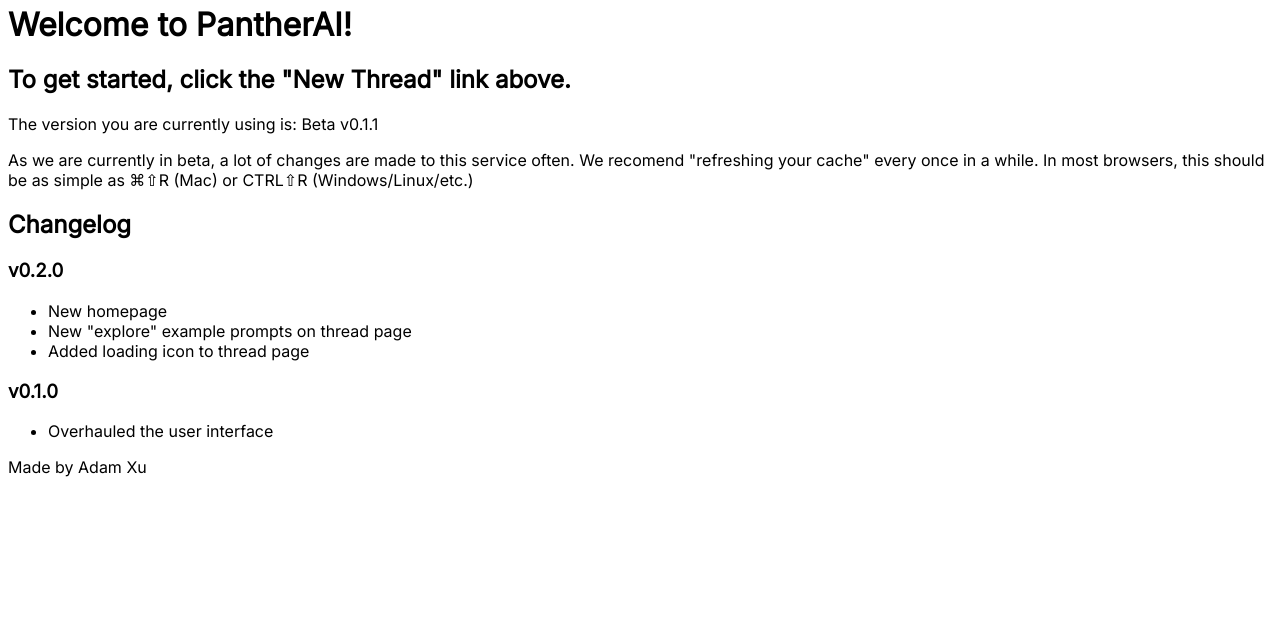
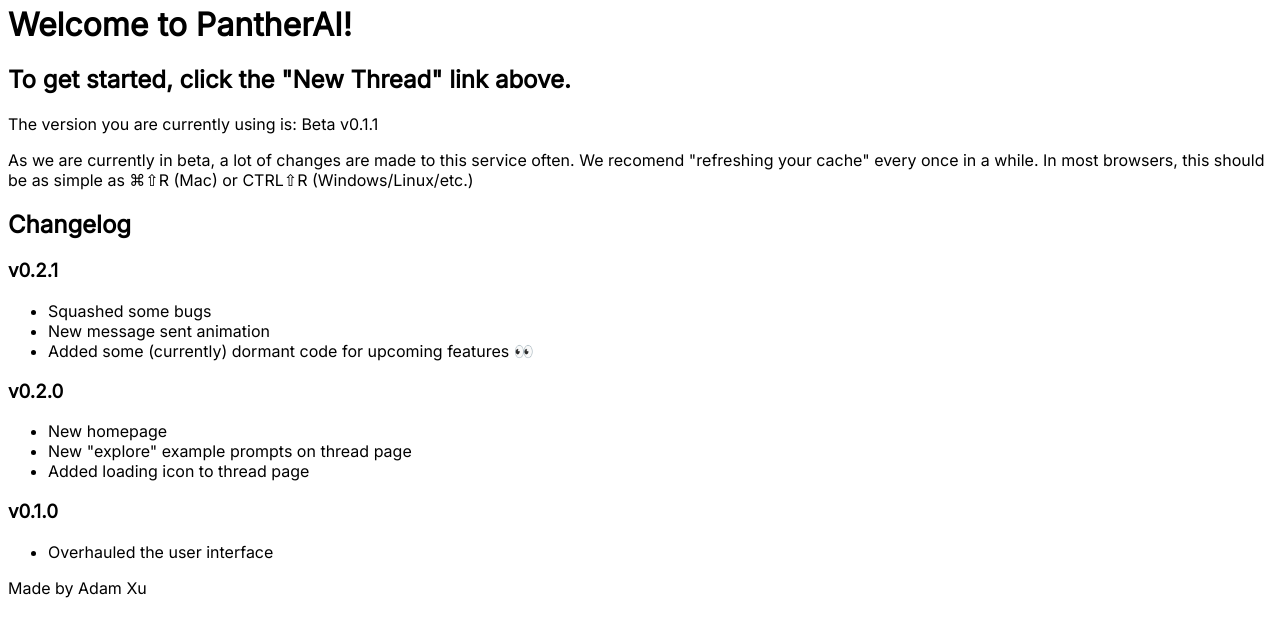
Before and after one commit to PanthrApp/panthrai, a Flask app: page / in a window 1280 px wide. Shown: the part 65-702 px from the top of the page. Run offline with Flask 3, Linux system fonts and the light colour scheme.

Commit message:
new update

```diff
--- a/api/static/scripts/thread.js
+++ b/api/static/scripts/thread.js
@@ -17,6 +17,7 @@ function onsend() {
   var message = document.getElementById('message').value;
   document.getElementById('message').value = "";
   var newelement = document.createElement('div');
+  newelement.classList.add("message");
   newelement.classList.add("usermessage");
   var paragraph = document.createElement('p');
   paragraph.innerHTML = message;
@@ -29,6 +30,7 @@ function onsend() {
     http.open('POST', url, true);
     http.setRequestHeader('Content-type', 'application/x-www-form-urlencoded');
     var newelement = document.createElement('div');
+    newelement.classList.add("message");
     newelement.classList.add("assistantmessage");
     http.onreadystatechange = function() {
       if(http.readyState == 4 && http.status == 200) {
@@ -87,6 +89,7 @@ function onsend() {
               text = messages[i].content,
               html = converter.makeHtml(text);
               var newelement = document.createElement('div');
+              newelement.classList.add("message");
               newelement.classList.add("assistantmessage");
               var paragraph = document.createElement('p');
               paragraph.innerHTML = html;
@@ -94,6 +97,7 @@ function onsend() {
               document.getElementsByClassName('messagesentarea')[0].appendChild(newelement);
             } else {
               var newelement = document.createElement('div');
+              newelement.classList.add("message");
               newelement.classList.add("usermessage");
               var paragraph = document.createElement('p');
               paragraph.innerHTML = messages[i].content;
--- a/api/templates/index.html
+++ b/api/templates/index.html
@@ -24,6 +24,12 @@
   <p>The version you are currently using is: Beta v0.1.1</p>
   <p>As we are currently in beta, a lot of changes are made to this service often. We recomend "refreshing your cache" every once in a while. In most browsers, this should be as simple as ⌘⇧R (Mac) or CTRL⇧R (Windows/Linux/etc.)</p>
   <h2>Changelog</h2>
+  <h3>v0.2.1</h3>
+  <ul>
+    <li>Squashed some bugs</li>
+    <li>New message sent animation</li>
+    <li>Added some (currently) dormant code for upcoming features 👀</li>
+  </ul>
   <h3>v0.2.0</h3>
   <ul>
     <li>New homepage</li>
--- a/api/templates/thread.html
+++ b/api/templates/thread.html
@@ -30,7 +30,7 @@
         <img src="/static/resources/images/pawload.gif" alt="Loading...">
       </div>
       <div id="explore">
-        <span class="explorelabel">Click one of these to get started...</span><br>
+        <span class="explorelabel">Try one of these prompts!</span><br>
         <div class="buttons">
           <button onclick="populate('What is for lunch tomorrow?')">Tomorrow's Lunch Menu</button>
           <button onclick="populate('What is for lunch this week?')">This Week's Lunch Menu</button>
@@ -39,7 +39,7 @@
         </div>
       </div>
       <hr style="opacity: 0">
-      <textarea id="message" placeholder="... or write your own message!" autofocus></textarea>
+      <textarea id="message" placeholder="Or write your own message!" autofocus></textarea>
       <button id="messagesender" onclick="onsend()">Send</button>
     </div>
   </div>
```
Also changed, not shown: api/static/styles/thread.css (+21 -4 lines), api/static/styles/style.css (line endings or trailing spaces).
